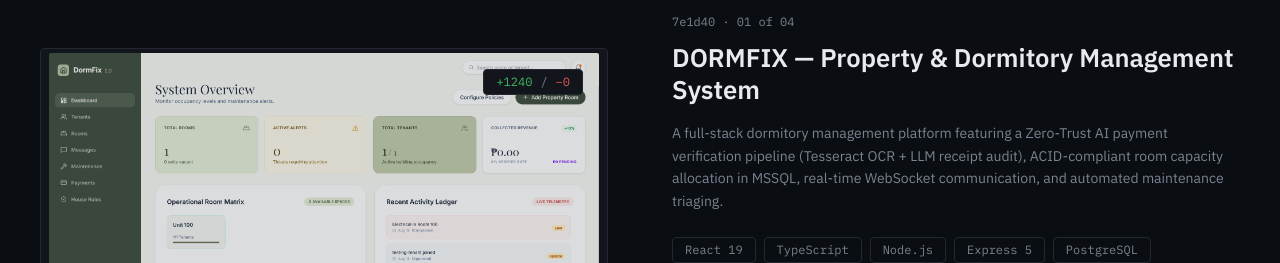
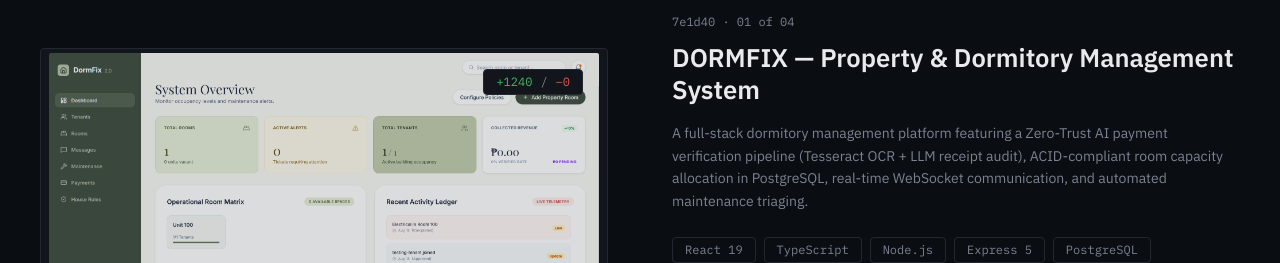
Before and after one commit to JamesIan-Bayonas/portpolio, a React (Vite) app: page / in a window 1280 px wide. Shown: the part 1860-2123 px from the top of the page. Built offline with nearby package versions, Linux system fonts and the light colour scheme; the HTML template or start-up script is replaced by a standard one.

Commit message:
feat(projects): update project description to reflect PostgreSQL integration

```diff
--- a/src/components/Projects.tsx
+++ b/src/components/Projects.tsx
@@ -14,7 +14,7 @@ const projects = [
     hash: "7e1d40",
     title: "DORMFIX — Property & Dormitory Management System",
     description:
-      "A full-stack dormitory management platform featuring a Zero-Trust AI payment verification pipeline (Tesseract OCR + LLM receipt audit), ACID-compliant room capacity allocation in MSSQL, real-time WebSocket communication, and automated maintenance triaging.",
+      "A full-stack dormitory management platform featuring a Zero-Trust AI payment verification pipeline (Tesseract OCR + LLM receipt audit), ACID-compliant room capacity allocation in PostgreSQL, real-time WebSocket communication, and automated maintenance triaging.",
     tech: ["React 19", "TypeScript", "Node.js", "Express 5", "PostgreSQL", "Supabase", "Tesseract.js", "Gemini AI", "Socket.io", "Tailwind CSS", "Recharts"],
     additions: 1240,
     deletions: 182,
```
